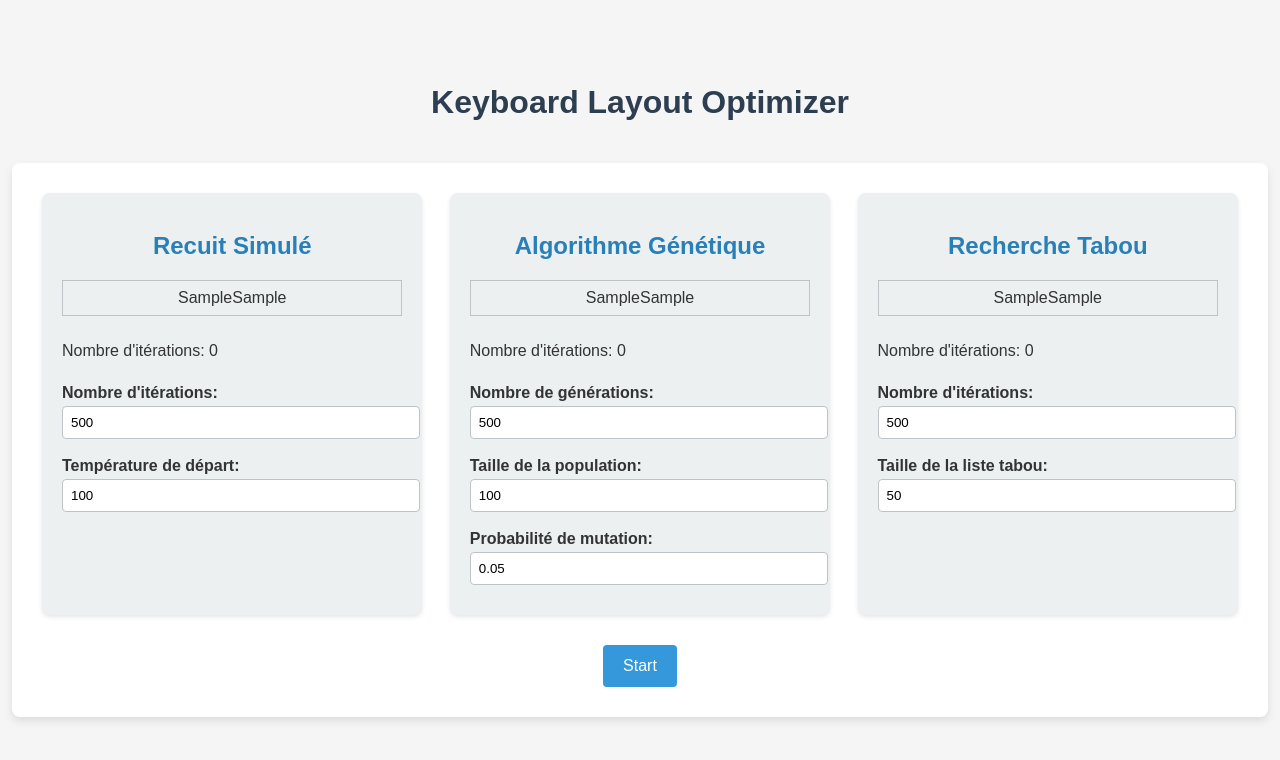
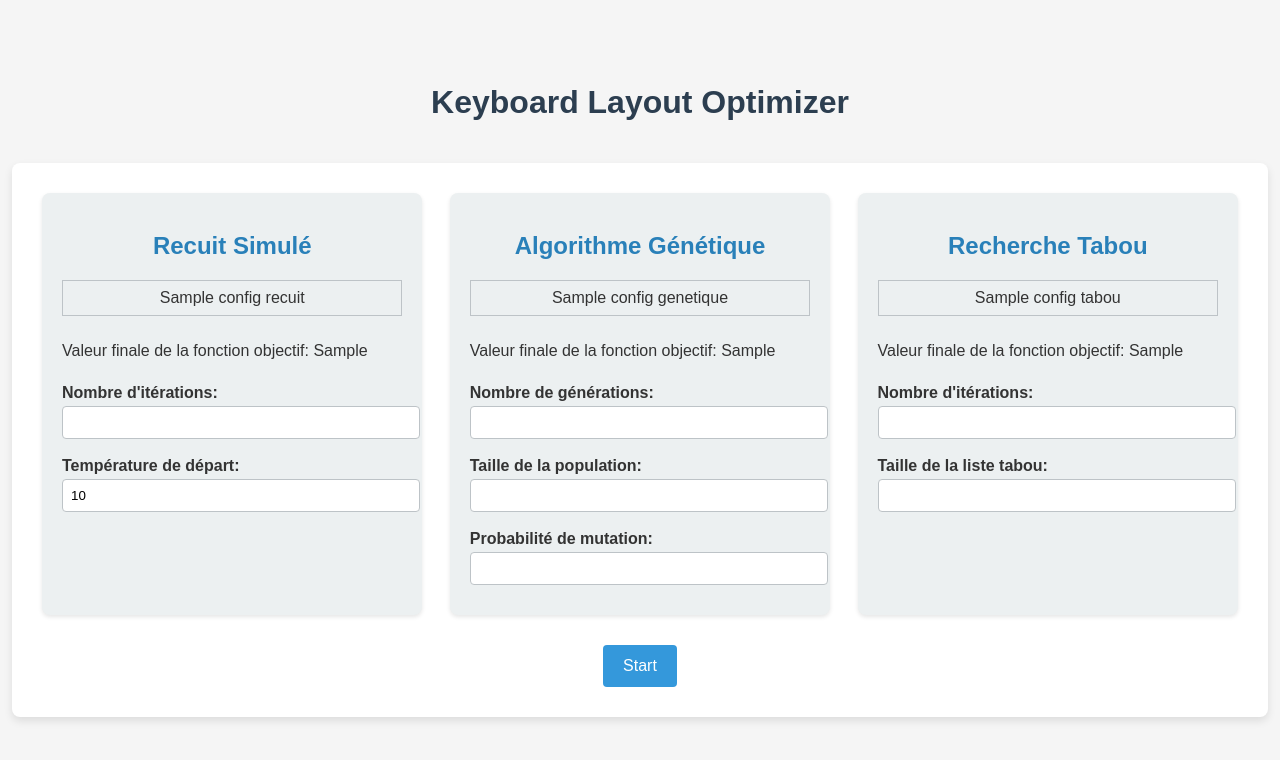
Before and after one commit to Tuurtleee/Awale, a Flask app: template templates/index.html in a window 1280 px wide. Shown: the top 760 px of the page. Run offline with Flask 3, Linux system fonts and the light colour scheme; the template is opened without the code that fills it: most values are stand-ins (such as "Sample title", 1, 10 or a date in 2020).

Commit message:
display des configs

```diff
--- a/app.py
+++ b/app.py
@@ -10,19 +10,41 @@
         recuit_iterations = int(request.form['recuit_iter'])
         recuit_temperature = float(request.form['recuit_temp'])
         gen_iterations = int(request.form['genetic_iter'])
-        gen_popsize = float(request.form['genetic_popsize'])
+        gen_popsize = int(request.form['genetic_popsize'])
         gen_mutprob = float(request.form['genetic_mutation'])
         taboo_iterations = int(request.form['taboo_iter'])
-        taboo_taille = int(request.form['taboo_taille'])
+        taboo_taille = int(request.form['taboo_size'])
         config_genetique, gen_val = gen.run(gen_popsize, gen_iterations, gen_mutprob)
         config_recuit, rec_val = recuit.run(recuit_iterations, recuit_temperature)
         config_tabou, tab_val = tabou.run(taboo_iterations, taboo_taille)
-        return render_template('index.html', range_4=range(4), range_10=range(10), config_genetique=config_genetique, config_recuit=config_recuit, config_tabou=config_tabou, gen_val=gen_val, rec_val=rec_val, tab_val=tab_val)
+        new_gen_config = []
+        new_rec_config = []
+        new_tab_config = []
+        for i in range(0, 4):
+            temp_gen = []
+            temp_rec = []
+            temp_tab = []
+            for j in range(10):
+                if i*10+j < len(config_genetique):
+                    temp_gen.append(config_genetique[i*10+j])
+                else:
+                    temp_gen.append('\0')
+                if i*10+j < len(config_recuit):
+                    temp_rec.append(config_recuit[i*10+j])
+                else:
+                    temp_rec.append('\0')
+                if i*10+j < len(config_tabou):
+                    temp_tab.append(config_tabou[i*10+j])
+                else:
+                    temp_tab.append('\0')
+            new_gen_config.append(temp_gen)
+            new_rec_config.append(temp_rec)
+            new_tab_config.append(temp_tab)
+        return render_template('index.html', range_4=range(4), range_10=range(10), config_genetique=new_gen_config, config_recuit=new_rec_config, config_tabou=new_tab_config, gen_val=gen_val, rec_val=rec_val, tab_val=tab_val, recuit_iterations=recuit_iterations, recuit_temperature=recuit_temperature, gen_iterations=gen_iterations, gen_popsize=gen_popsize, gen_mutprob=gen_mutprob, taboo_iterations=taboo_iterations, taboo_taille=taboo_taille)
     config_genetique, gen_val = gen.run(100, 10, 0.1)
     config_recuit, rec_val = recuit.run(10, 100)
     config_tabou, tab_val = tabou.run(10, 100)
-    print(config_genetique)
-    return render_template('index.html', range_4=range(4), range_10=range(10))
+    return render_template('index.html', range_4=range(4), range_10=range(10), config_genetique=config_genetique, config_recuit=config_recuit, config_tabou=config_tabou, gen_val=gen_val, rec_val=rec_val, tab_val=tab_val, recuit_iterations=10, recuit_temperature=100, gen_iterations=10, gen_popsize=100, gen_mutprob=0.1, taboo_iterations=10, taboo_taille=100)
 
 if __name__ == '__main__':
     app.run(debug=True)
--- a/genetique.py
+++ b/genetique.py
@@ -81,7 +81,7 @@
 
         if generation % 100 == 0:
             print(f"Generation {generation} - Meilleure valeur: {meilleure_valeur}")
-    plt.clf()
+    #plt.clf()
 
     plt.plot(valeurs)
     plt.xlabel('Générations')
--- a/tabou.py
+++ b/tabou.py
@@ -74,7 +74,7 @@
         if iteration % 100 == 0:
             print(f"Iteration {iteration} - Meilleure valeur: {meilleure_valeur}")
 
-    plt.clf()
+    #plt.clf()
     plt.plot(valeurs)
     plt.xlabel('Itérations')
     plt.ylabel('Valeur de la fonction objectif')
--- a/templates/index.html
+++ b/templates/index.html
@@ -18,17 +18,17 @@
                     {% for i in range_4 %}
                     <tr>
                         {% for j in range_10 %}
-                        <td>{{ i }}{{ j }}</td>
+                        <td>{{ config_recuit[i][j]}}</td>
                         {% endfor %}
                     </tr>
                     {% endfor %}
                 </tbody>
             </table>
-            <p>Nombre d'itérations: 0</p>
+            <p>Valeur finale de la fonction objectif: {{rec_val}}</p>
             <label for="recuit_iter">Nombre d'itérations:</label>
-            <input type="number" name="recuit_iter" id="" max="10000" value="500">
+            <input type="number" name="recuit_iter" id="" max="10000" value="{{recuit_iterations}}">
             <label for="recuit_temp">Température de départ:</label>
-            <input type="number" name="recuit_temp" id="" value="100">
+            <input type="number" name="recuit_temp" id="" value="{{recuit_temperature}}">
 
         </div>
 
@@ -39,19 +39,19 @@
                     {% for i in range_4 %}
                     <tr>
                         {% for j in range_10 %}
-                        <td>{{ i }}{{ j }}</td>
+                        <td>{{ config_genetique[i][j]}}</td>
                         {% endfor %}
                     </tr>
                     {% endfor %}
                 </tbody>
             </table>
-            <p>Nombre d'itérations: 0</p>
-            <label for="recuit_iter">Nombre de générations:</label>
-            <input type="number" name="genetic_iter" id="" max="10000" value="500">
+            <p>Valeur finale de la fonction objectif: {{gen_val}}</p>
+            <label for="genetic_iter">Nombre de générations:</label>
+            <input type="number" name="genetic_iter" id="" max="10000" value="{{gen_iterations}}">
             <label for="genetic_popsize">Taille de la population:</label>
-            <input type="number" name="genetic_popsize" id="" value="100">
+            <input type="number" name="genetic_popsize" id="" value="{{gen_popsize}}">
             <label for="genetic_mutation">Probabilité de mutation:</label>
-            <input type="number" name="genetic_mutation" id="" value="0.05" max="1.0" min="0.0">
+            <input type="number" name="genetic_mutation" id="" min="0" max="1" step="0.01" value="{{gen_mutprob}}">
 
         </div>
         <div class="card">
@@ -61,17 +61,17 @@
                     {% for i in range_4 %}
                     <tr>
                         {% for j in range_10 %}
-                        <td>{{ i }}{{ j }}</td>
+                        <td>{{ config_tabou[i][j]}}</td>
                         {% endfor %}
                     </tr>
                     {% endfor %}
                 </tbody>
             </table>
-            <p>Nombre d'itérations: 0</p>
+            <p>Valeur finale de la fonction objectif: {{tab_val}}</p>
             <label for="taboo_iter">Nombre d'itérations:</label>
-            <input type="number" name="taboo_iter" id="" max="10000" value="500">
+            <input type="number" name="taboo_iter" id="" max="10000" value="{{taboo_iterations}}">
             <label for="taboo_size">Taille de la liste tabou:</label>
-            <input type="number" name="taboo_size" id="" value="50">
+            <input type="number" name="taboo_size" id="" value="{{taboo_taille}}">
 
         </div>
         <div class="full-line"><input type="submit" value="Start"></div>
```
Also changed, not shown: last_genetique.png, last_recuit.png, last_tabou.png.
